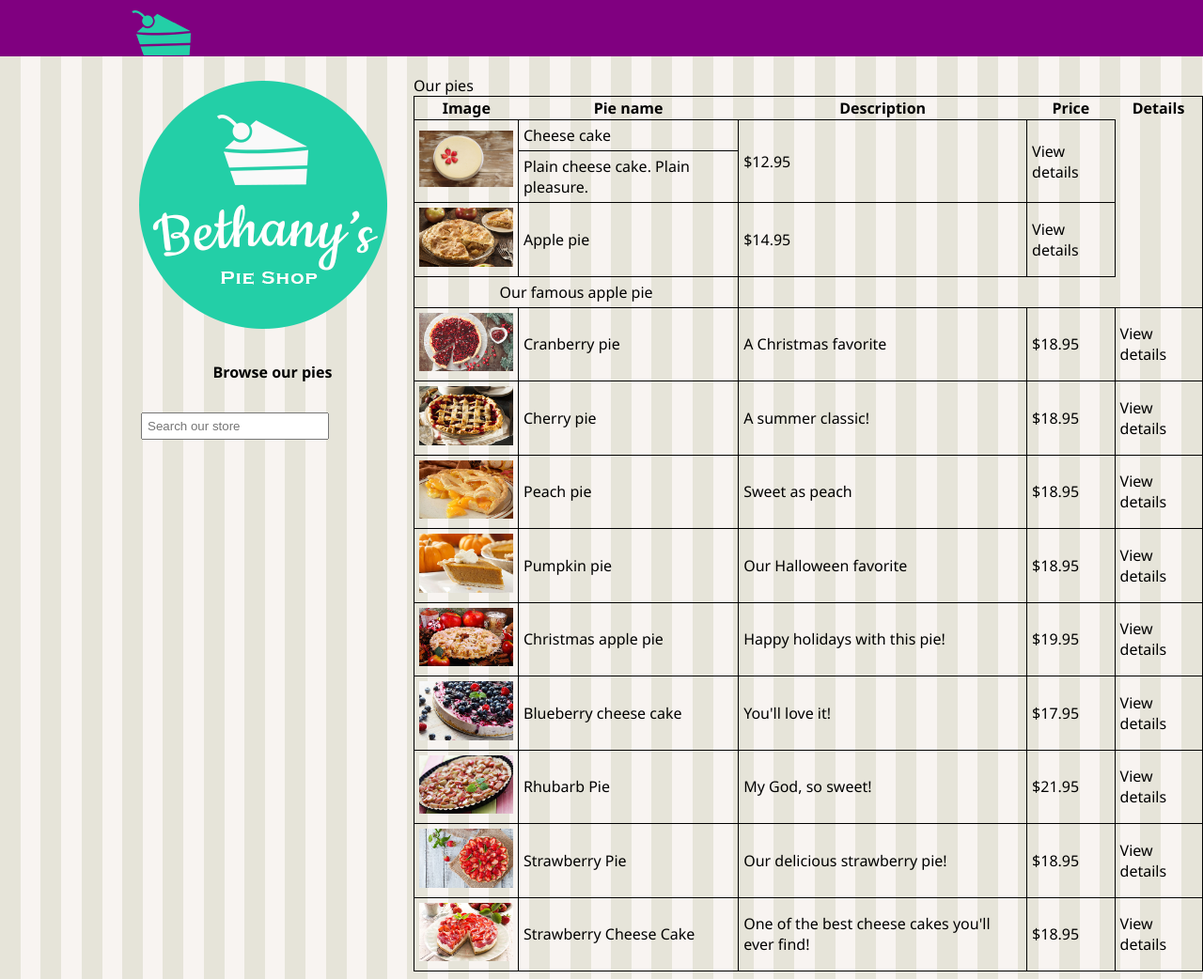
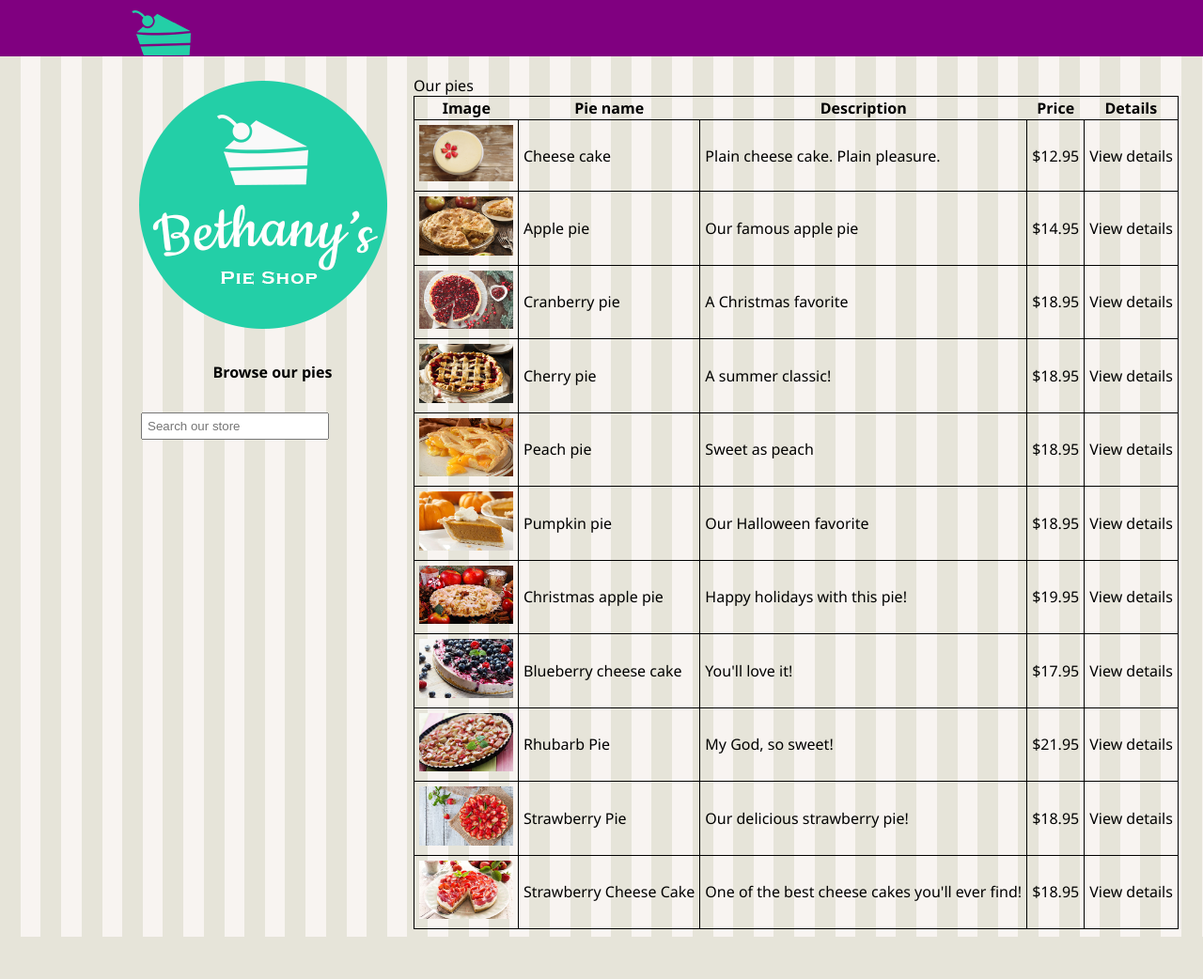
Before and after one commit to shivsan/learning-html, a plain HTML site: page listing.html in a window 1280 px wide. Shown: the whole page at 94% size. After the commit the page ends 997 px from the top, so only its background shows below. Drawn offline with Linux system fonts and the light colour scheme.

Commit message:
Removing: Rowspan and colspan.

```diff
--- a/listing.html
+++ b/listing.html
@@ -80,23 +80,18 @@
                 </thead>
                 <tbody>
                     <tr>
-                        <td rowspan="2"><img class="list-image" src="images/products/cheesecakesmall.jpg"></td>
+                        <td><img class="list-image" src="images/products/cheesecakesmall.jpg"></td>
                         <td>Cheese cake</td>
-
-                        <td rowspan="2">$12.95</td>
-                        <td rowspan="2">View details</td>
-                    </tr>
-                    <tr>
                         <td>Plain cheese cake. Plain pleasure.</td>
+                        <td>$12.95</td>
+                        <td>View details</td>
                     </tr>
                     <tr>
                         <td><img class="list-image" src="images/products/applepiesmall.jpg"></td>
                         <td>Apple pie</td>
+                        <td>Our famous apple pie</td>
                         <td>$14.95</td>
                         <td>View details</td>
-                    </tr>
-                    <tr>
-                        <td colspan="2" style="text-align: center">Our famous apple pie</td>
                     </tr>
                     <tr>
                         <td><img class="list-image" src="images/products/cranberrypiesmall.jpg"></td>
```
